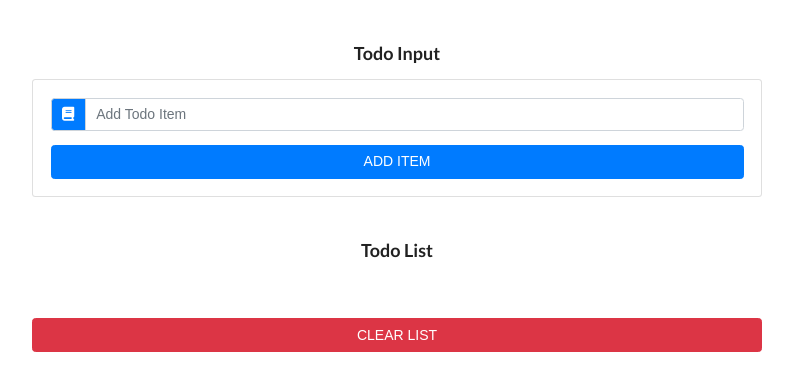
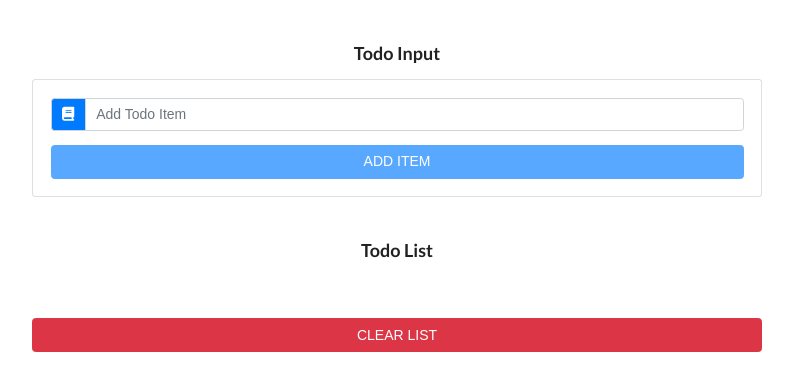
Before and after one commit to didixuecoding/React-Todo-List-Project, a React (Create React App) app: page / in a window 1280 px wide. Shown: the top 390 px of the page, without its empty margins (243-1036 px from the left). Built offline with nearby package versions, Linux system fonts and the light colour scheme.

Commit message:
Lec72 73
edit helper function
conditional rendering
final

```diff
--- a/src/components/TodoInput.js
+++ b/src/components/TodoInput.js
@@ -23,9 +23,14 @@
           </div>
           <button
             type="submit"
-            className="btn btn-block btn-primary mt-3 text-uppercase"
+            disabled={item ? false : true}
+            className={
+              editItem
+                ? "btn btn-block btn-success mt-3 text-uppercase"
+                : "btn btn-block btn-primary mt-3 text-uppercase"
+            }
           >
-            Add Item
+            {editItem ? "edit item" : "add item"}
           </button>
         </form>
       </div>
--- a/src/containers/App.js
+++ b/src/containers/App.js
@@ -38,7 +38,14 @@
     });
   };
   handleEdit = id => {
-    console.log(`handle edit ${id}`);
+    const filteredItems = this.state.items.filter(item => id !== item.id);
+    const selectedItem = this.state.items.find(item => id === item.id);
+    this.setState({
+      items: filteredItems,
+      item: selectedItem.title,
+      id: id,
+      editItem: true
+    });
   };
 
   render() {
```
